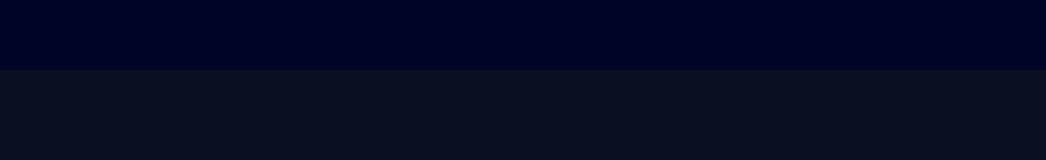
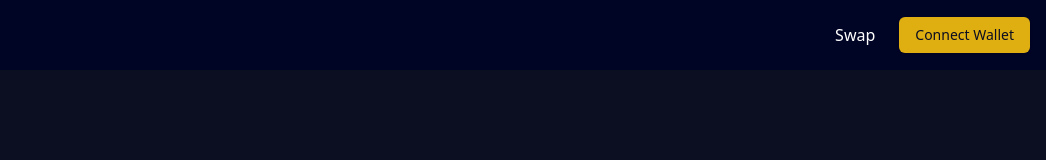
Before and after one commit to DigitalExpert-IT/luncswap-further, an Astro site: page / in a window 1280 px wide. Shown: the full height of the page, 234-1280 px from the left. Built offline with nearby package versions, Linux system fonts and the light colour scheme; Astro itself is replaced by a stand-in of ours.

Commit message:
finishing navbar

```diff
--- a/src/components/ui/side-menu.tsx
+++ b/src/components/ui/side-menu.tsx
@@ -20,7 +20,17 @@ const NAVIGATIONS = [
 export function SideMenu() {
   return (
     <div>
-      <span className="lg:hidden">
+      <span className="md:block hidden">
+        <div className="flex flex-row justify-end items-center gap-6">
+          {NAVIGATIONS.map(({ label, href }) => (
+            <MenuItem key={label + href} label={label} href={href} />
+          ))}
+
+          <WalletConnection />
+        </div>
+      </span>
+
+      <span className="md:hidden">
         <Sheet>
           <SheetTrigger asChild>
             <Button size="icon">
@@ -40,13 +50,7 @@ export function SideMenu() {
             <div className="flex-1">
               <div className="flex flex-col mt-4">
                 {NAVIGATIONS.map(({ label, href }) => (
-                  <a
-                    key={href}
-                    href={href}
-                    className="block font-medium text-base text-white"
-                  >
-                    {label}
-                  </a>
+                  <MenuItem key={label + href} label={label} href={href} />
                 ))}
               </div>
             </div>
@@ -57,3 +61,15 @@ export function SideMenu() {
     </div>
   );
 }
+
+function MenuItem({ label, href }: { label: string; href: string }) {
+  return (
+    <a
+      key={href}
+      href={href}
+      className="block font-medium text-base text-white"
+    >
+      {label}
+    </a>
+  );
+}
```
